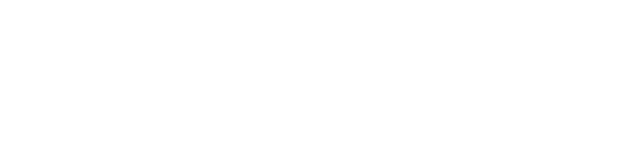
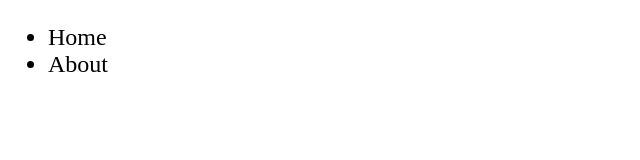
Before and after one commit to Dionisius951/belajar-git, a plain HTML site: page index.html in a window 1280 px wide. Shown: the whole page, without its empty margins (0-640 px from the left). Drawn offline with Linux system fonts and the light colour scheme.

Commit message:
create navbar

```diff
--- a/index.html
+++ b/index.html
@@ -7,6 +7,13 @@
     <link rel="stylesheet" href="style.css">
 </head>
 <body>
-
+    <header>
+        <nav>
+            <ul>
+                <li>Home</li>
+                <li>About</li>
+            </ul>
+        </nav>
+    </header>
 </body>
 </html>
--- a/style.css
+++ b/style.css
@@ -0,0 +1,4 @@
+header{
+    font-size: 24px;
+    color: black;
+}
```
